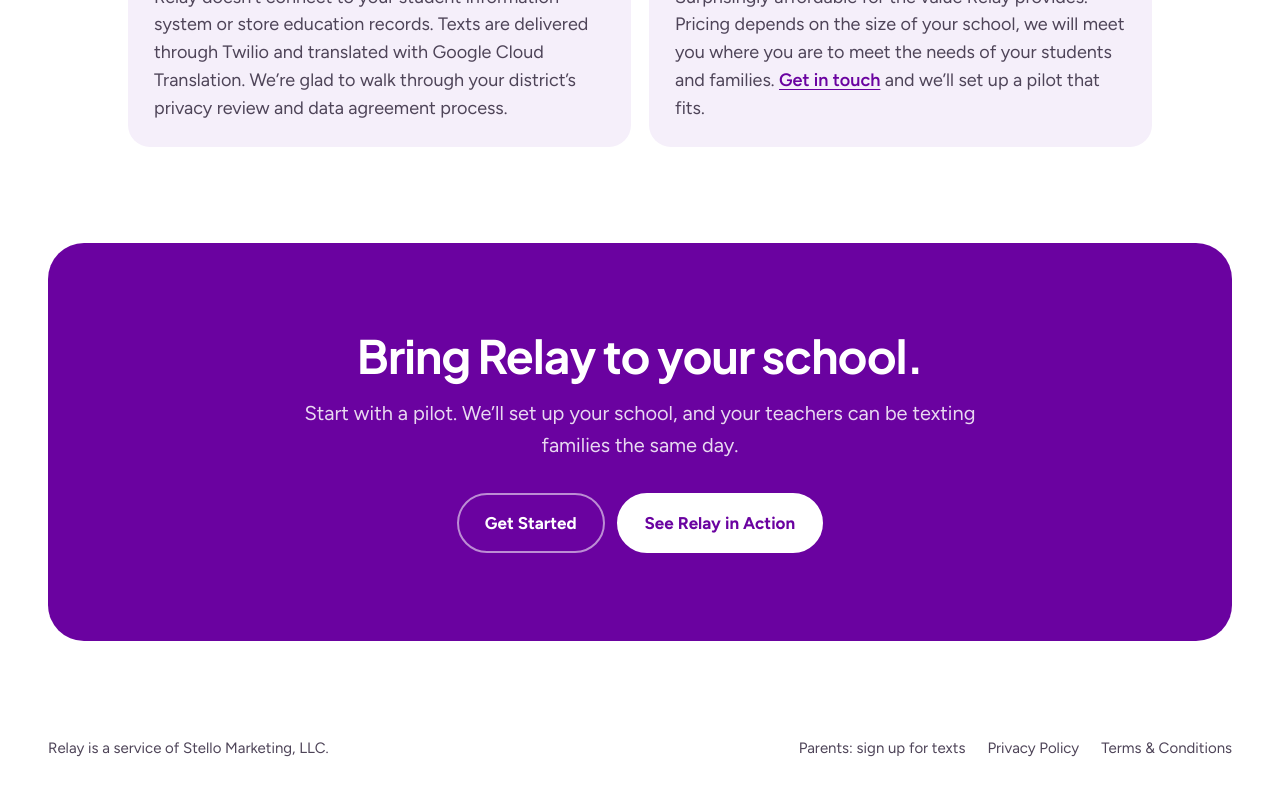
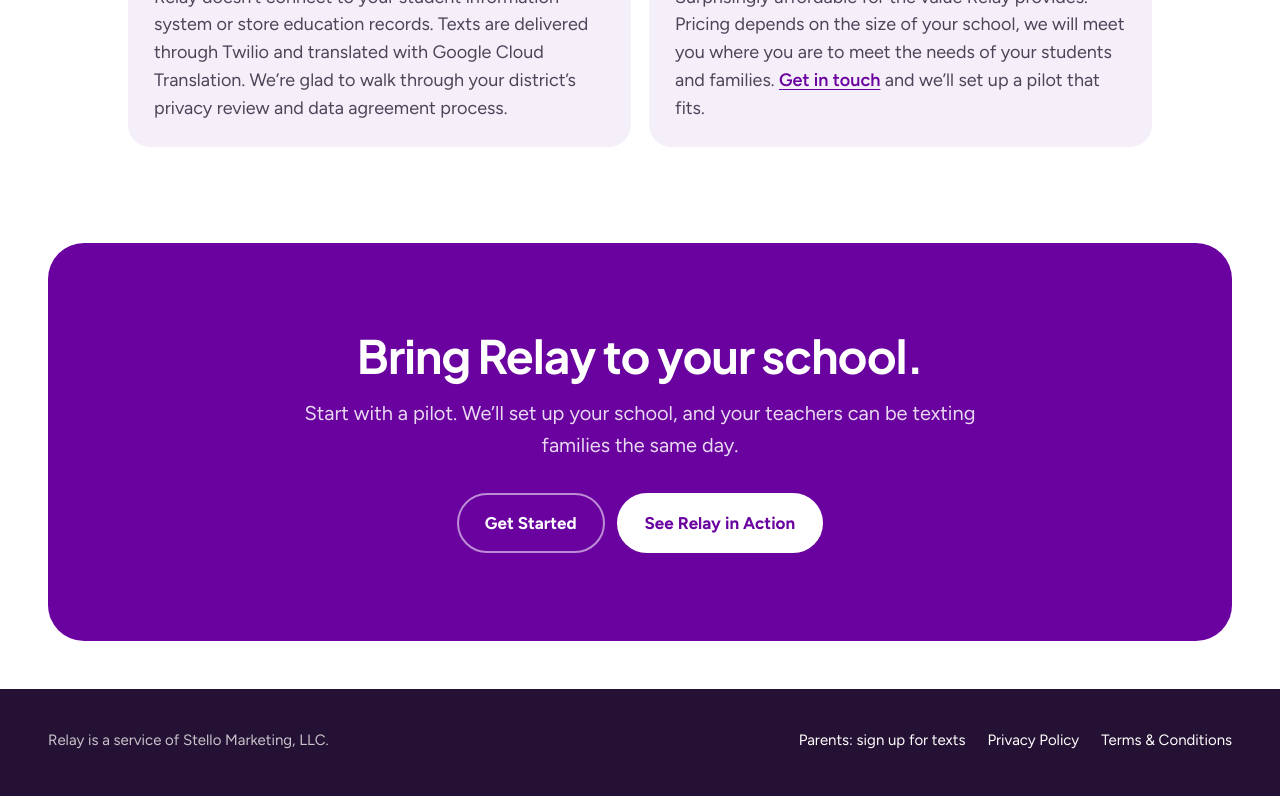
Before and after one commit to stellomax/relay-text, a Next.js app: page / in a window 1280 px wide. Shown: the part 4211-5011 px from the top of the page. Built offline with nearby package versions, Linux system fonts and the light colour scheme.

Commit message:
Site footer: dark plum like the testimonials band
Co-Authored-By: Claude Opus 5.5 <noreply@anthropic.com>
Claude-Session: https://claude.ai/code/session_01NHaCwh9APNv8QtQw9JUgEf

```diff
--- a/app/landing.css
+++ b/app/landing.css
@@ -233,8 +233,9 @@
 
 .lp-foot {
   display: flex; flex-wrap: wrap; justify-content: space-between; gap: 12px 24px; padding: 32px clamp(16px, 4vw, 48px) 40px;
-  font-size: 15px; color: var(--ink-2);
+  font-size: 15px; background: var(--plum); color: rgba(255, 255, 255, 0.75);
 }
+.lp-foot a { color: #fff; }
 .lp-foot nav { display: flex; flex-wrap: wrap; gap: 8px 22px; }
 .lp-foot a { text-decoration: none; }
 .lp-foot a:hover { text-decoration: underline; }
@@ -480,7 +481,7 @@ i.rep { background: #1f9e89; }
 .lp .lp-hero { padding-bottom: var(--sec-half); }
 .lp .lp-noapp, .lp .lp-schools, .lp .lp-hellos, .lp .lp-faq { padding-top: var(--sec-half); padding-bottom: var(--sec-half); }
 .lp .lp-benefits, .lp .lp-final { margin-top: var(--sec-half); margin-bottom: var(--sec-half); }
-.lp .lp-foot { padding-top: var(--sec-half); }
+.lp .lp-foot { padding-top: 40px; padding-bottom: 44px; margin-top: var(--sec-half); }
 @media (max-width: 560px) {
   .lp-swap-labels { font-size: 15px; gap: 6px; }
   .lp-swap-labels span { padding: 7px 12px; }
```
